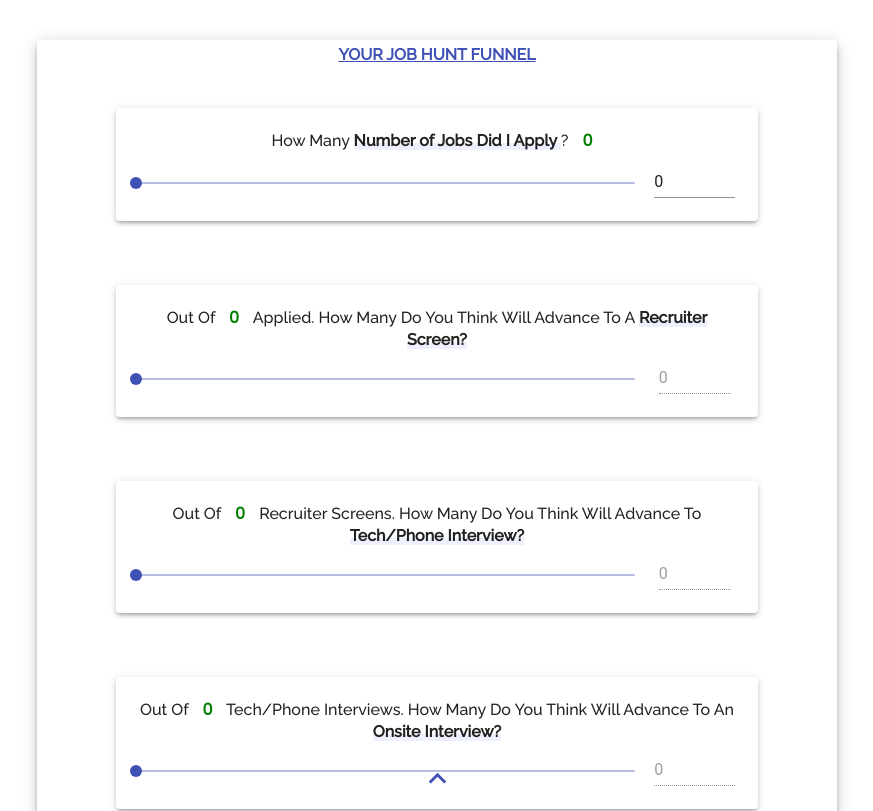
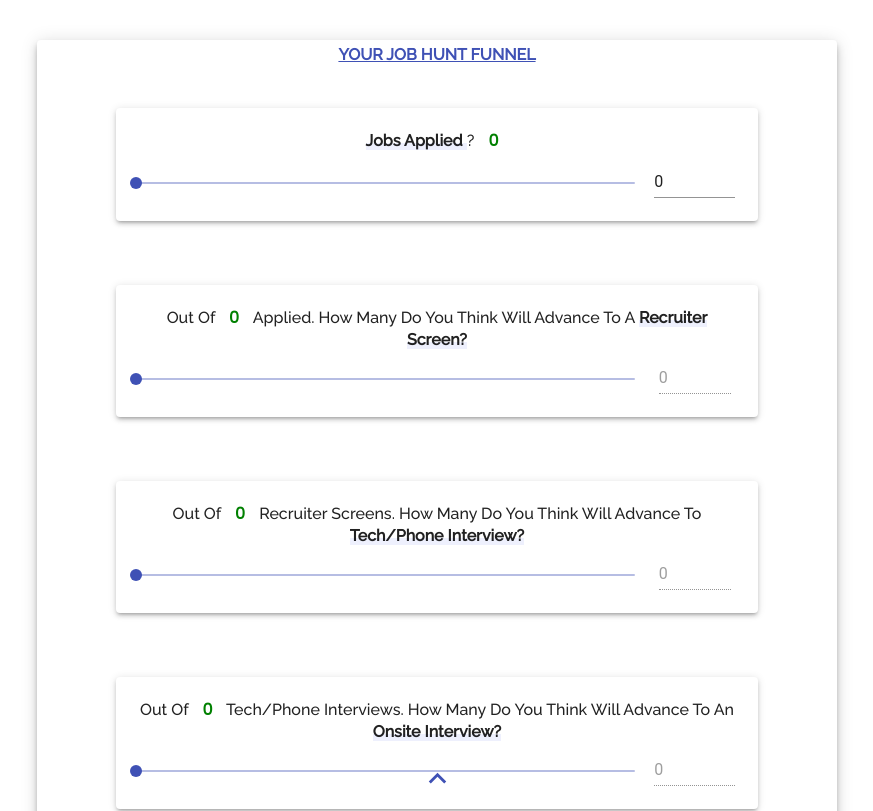
Before and after one commit to JSsquare/jobhunt-funnel, a React (Create React App) app: page / in a window 1280 px wide. Shown: the top 811 px of the page, without its empty margins (203-1076 px from the left). Built offline with nearby package versions, Linux system fonts and the light colour scheme.

Commit message:
Text change for job applied

```diff
--- a/src/Components/Container.js
+++ b/src/Components/Container.js
@@ -60,7 +60,7 @@ class Container extends React.Component {
                 <Grid item xs={12} className="stage-grid">
                     <Paper elevation={3} className="paper-stage">
                         <Grid container spacing={2}>
-                            <Grid item xs={12}>How Many <span className="stage">Number of Jobs Did I Apply </span>? <span className="digit">{this.localValues.applicationValue}</span></Grid>
+                            <Grid item xs={12}><span className="stage">Jobs Applied </span>? <span className="digit">{this.localValues.applicationValue}</span></Grid>
                             <Grid item xs={10}><Slider id="applications-input"
                                 min={0}
                                 max={500}
```
